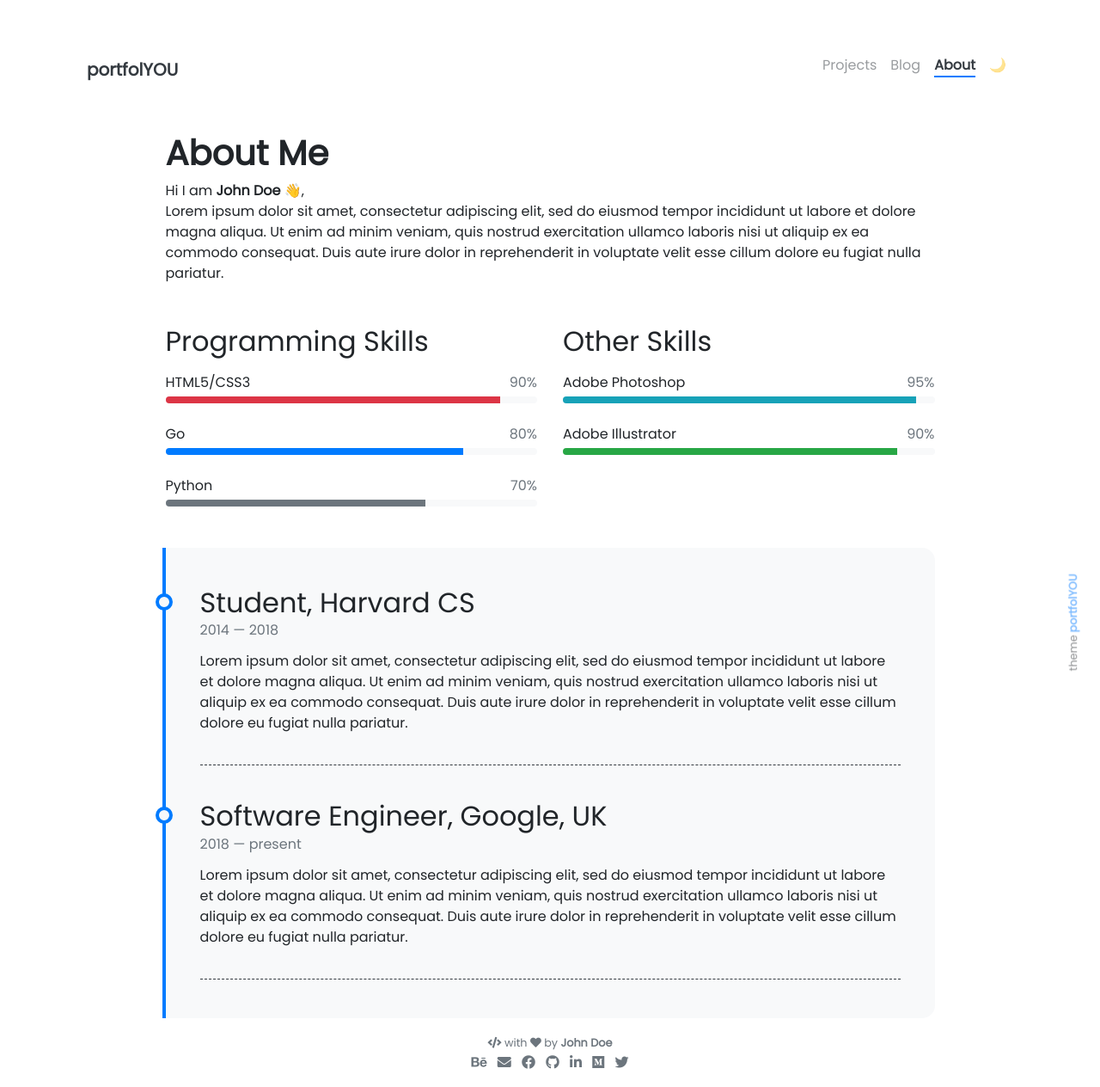
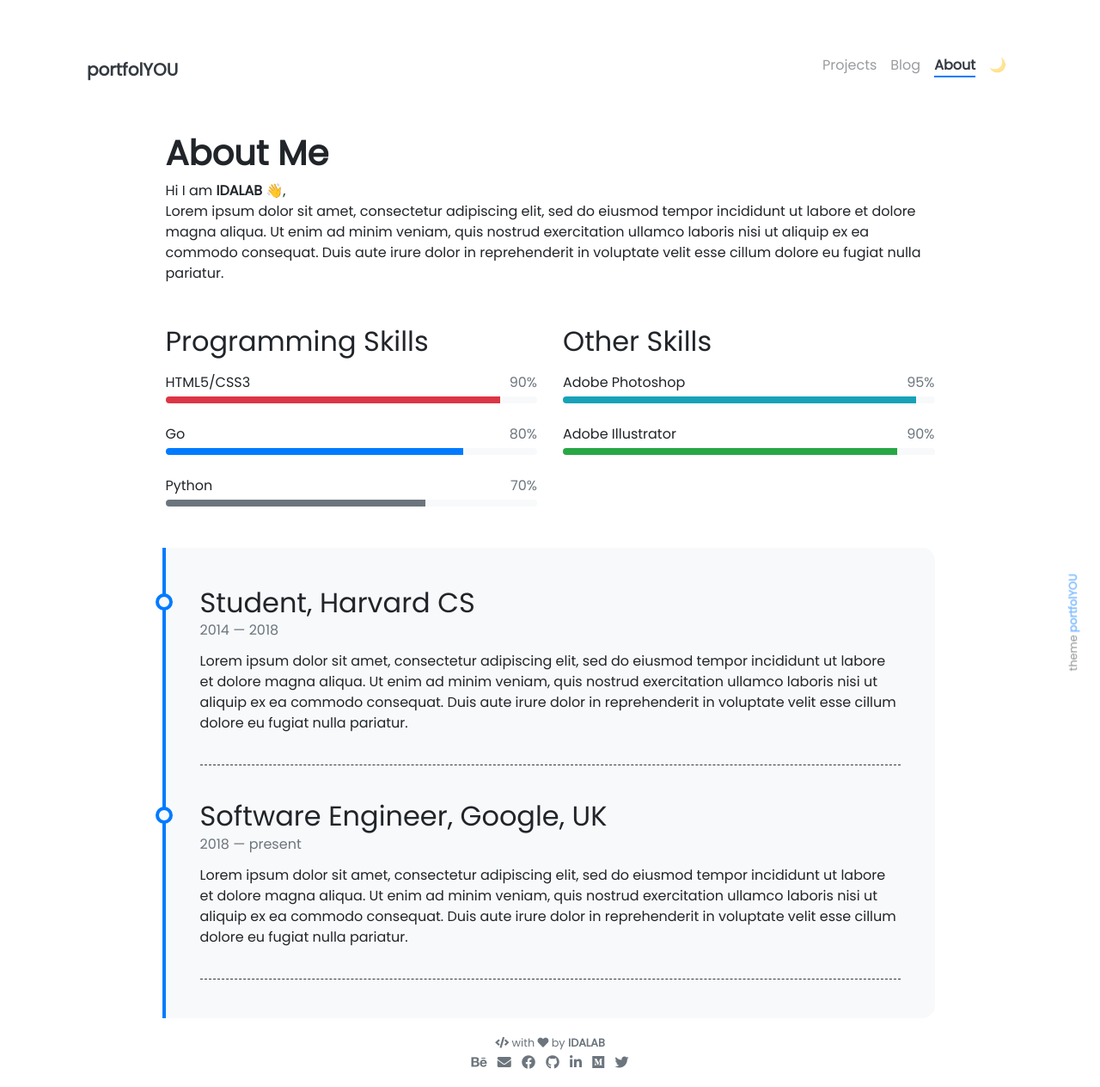
Before and after one commit to Tukorea-IDA/Tukorea-IDA.github.io, a Jekyll site: the page built from pages/about.md, in a window 1280 px wide. Shown: the whole page at 86% size. Built offline with Jekyll 4.4.1, drawn with Linux system fonts in a browser that asks for light colours; emoji names are drawn with the system emoji font; some of the changed lines change nothing that is shown.

Commit message:
Update _config.yml

```diff
--- a/_config.yml
+++ b/_config.yml
@@ -5,9 +5,12 @@
                       use tabs over spaces
                       and never broke production.
 baseurl             :                      # Change to empty quotes if you are hosting your site at <your-username>.github.io directly
-repository          : https://github.com/Tukorea-IDA/Tukorea-IDA.github.io/tree/main    # Change to <your-username>/<your-username>.github.io (or remove it if you don't need remote projects)
+repository          : Tukorea-IDA/Tukorea-IDA.github.io    # Change to <your-username>/<your-username>.github.io (or remove it if you don't need remote projects)
 remote_theme        : YoussefRaafatNasry/portfolYOU
 open_new_tab        : false                             # Opens external URLs in new tab (works for posts, projects and navbar only)
+
+source: .
+destination: ./_site
 
 
 ### Plugins ###
@@ -27,7 +30,7 @@
 
 ### Author Info ###
 author:
-  name              : John Doe
+  name              : IDALAB
   image             : https://i.imgur.com/uyDNQnn.jpg
   behance           : your_username
 # dribbble          : your_username
```
